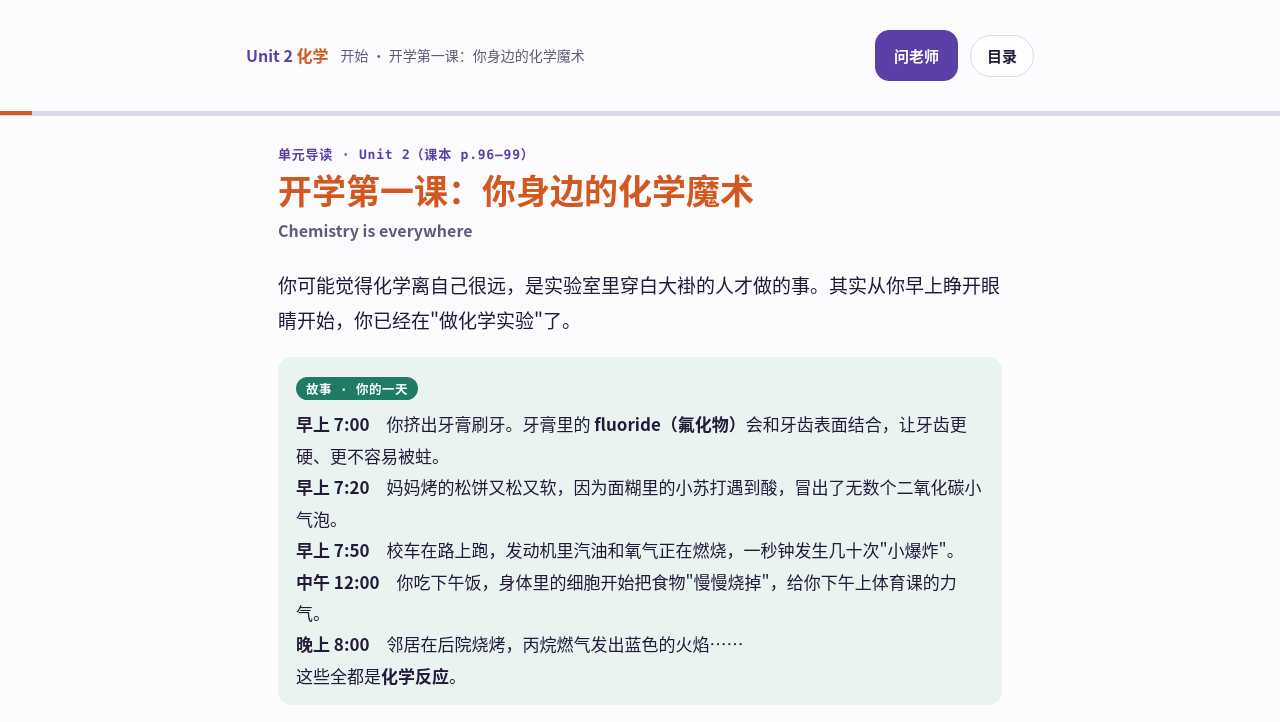
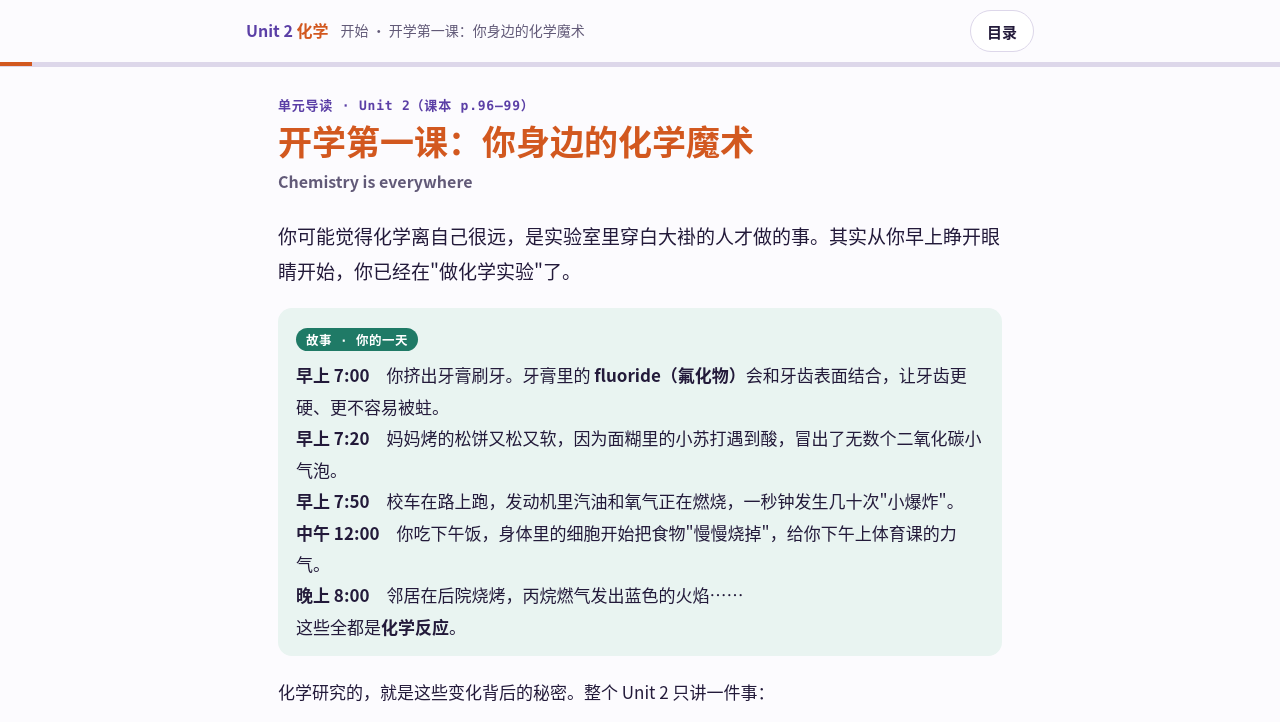
Before and after one commit to 402303053-cyber/402303053-cyber.github.io, a plain HTML site: page chemistry.html in a window 1280 px wide. Shown: the top 722 px of the page. Drawn offline with Linux system fonts and the light colour scheme.

Commit message:
Add files via upload

```diff
--- a/chemistry.html
+++ b/chemistry.html
@@ -130,7 +130,6 @@ details .ans{background:var(--ok-soft);border-radius:10px;padding:10px 14px;marg
 .panel .close{float:right;font:600 15px var(--body);border:1px solid var(--line);background:var(--surface);border-radius:999px;padding:8px 14px;cursor:pointer;color:var(--ink)}
 .score{background:var(--hl);border-radius:16px;padding:16px 20px;margin:24px 0;font-size:17px}
 .score b{font-size:22px;color:var(--hl-ink)}
-.tocbtn.ask{text-decoration:none;background:var(--accent);border-color:var(--accent);color:#fff;white-space:nowrap;display:inline-flex;align-items:center}
 .ext-badge{display:inline-block;font:700 12px var(--mono);background:var(--accent-soft);color:var(--accent);padding:2px 10px;border-radius:999px;margin-left:6px;vertical-align:middle}
 /* widgets */
 .seg{display:inline-flex;flex-wrap:wrap;border:1.5px solid var(--line);border-radius:10px;overflow:hidden;background:var(--surface)}
@@ -183,7 +182,7 @@ input[type=range]{width:100%;height:36px;accent-color:var(--accent)}
 @media (max-width:560px){body{font-size:16px}.bigrule{font-size:20px}.brand{display:none}.eq{font-size:16px}.sp .fm{font-size:17px}}
 @media (prefers-reduced-motion:reduce){*{animation:none!important;transition:none!important}}
 </style></head><body>
-<header class="topbar"><div class="in"><span class="brand">Unit 2 <b>化学</b></span><span class="where" id="where"></span><a class="tocbtn ask" href="tutor/" onclick="try{localStorage.setItem('tutor.topic',JSON.stringify('chem'))}catch(e){}">问老师</a><button class="tocbtn" id="tocBtn">目录</button></div><div class="prog"><i id="progbar"></i></div></header>
+<header class="topbar"><div class="in"><span class="brand">Unit 2 <b>化学</b></span><span class="where" id="where"></span><button class="tocbtn" id="tocBtn">目录</button></div><div class="prog"><i id="progbar"></i></div></header>
 <div class="drawer" id="drawer" hidden><div class="panel"><button class="close" id="tocClose">关闭</button><h3>目录 Contents</h3><div class="pct" id="pct"></div><div id="tocList"></div><p style="margin-top:20px"><button class="btn" id="resetBtn">清空学习记录</button></p></div></div>
 <main class="reader">
 <section class="lesson" id="start" data-ch="开始" data-title="开学第一课：你身边的化学魔术">
@@ -219,7 +218,7 @@ input[type=range]{width:100%;height:36px;accent-color:var(--accent)}
 <tr><td><b>Topic 2.2</b> 原子在反应中做了什么</td><td>原子怎样"交朋友"组成新物质；化学式和方程式怎么读、怎么写</td></tr>
 <tr><td><b>Topic 2.3</b> 能量去哪儿了</td><td>为什么有的反应让东西变热、有的变冷</td></tr>
 <tr><td><b>Topic 2.4</b> 反应的六种套路</td><td>千千万万个反应，其实只有几种"套路"；酸和碱是怎么回事</td></tr></table>
-<div class="tip"><span class="who">怎么用这份讲义</span><div>一课一页，大约 10 分钟。每课都有图、有可以自己动手的动画，最后有一道小测验。每个关卡开头有一个"导读"讲故事，结尾有课本的复习题，学完再做。右上角"目录"可以跳到任何一课，进度会自动保存在这台 iPad 上。看不懂的地方，点右上角的<b>"问老师"</b>，AI 家教小科老师随时回答你，也可以拍照问作业。</div></div>
+<div class="tip"><span class="who">怎么用这份讲义</span><div>一课一页，大约 10 分钟。每课都有图、有可以自己动手的动画，最后有一道小测验。每个关卡开头有一个"导读"讲故事，结尾有课本的复习题，学完再做。右上角"目录"可以跳到任何一课，进度会自动保存在这台 iPad 上。</div></div>
 <p class="note">本讲义配合 BC Science Connections 10 课本 Unit 2（第 96–179 页）使用。</p>
 </section>
 <section class="lesson" id="plan" data-ch="开始" data-title="两周学习计划">
```
